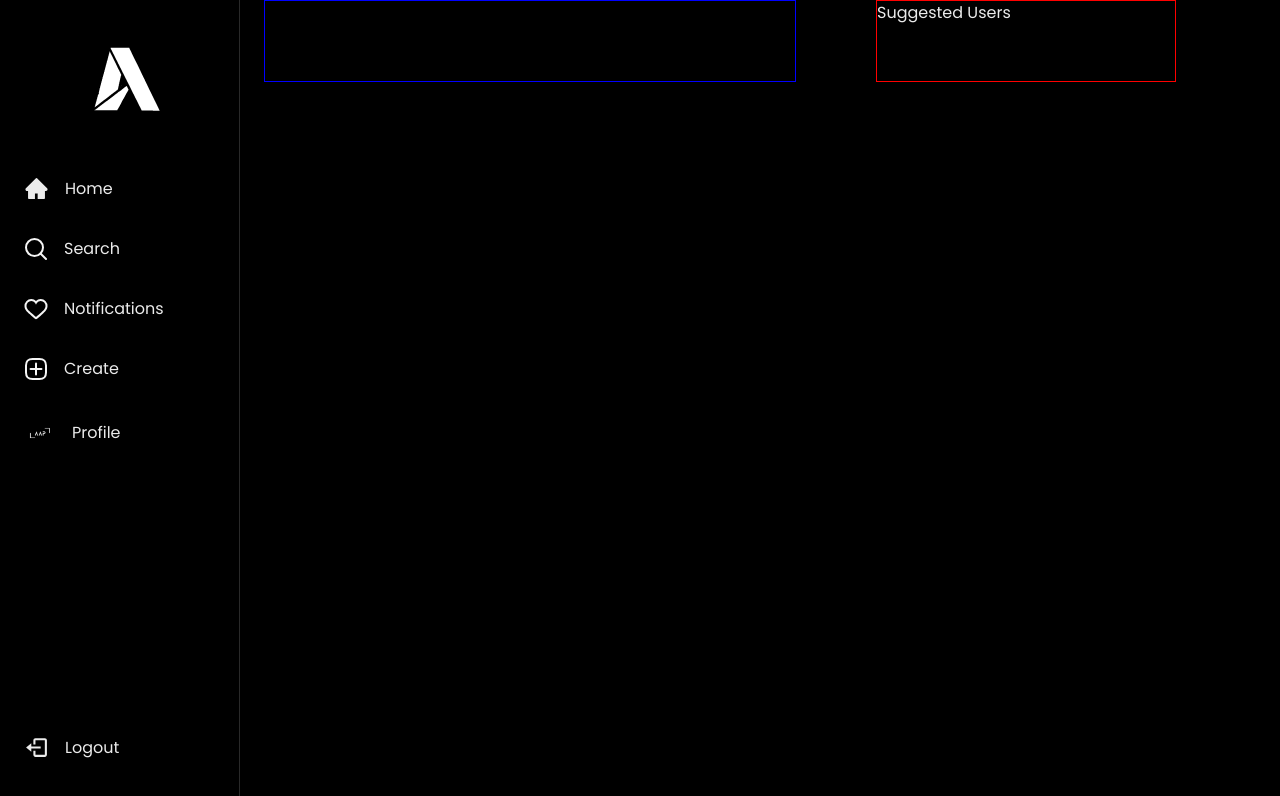
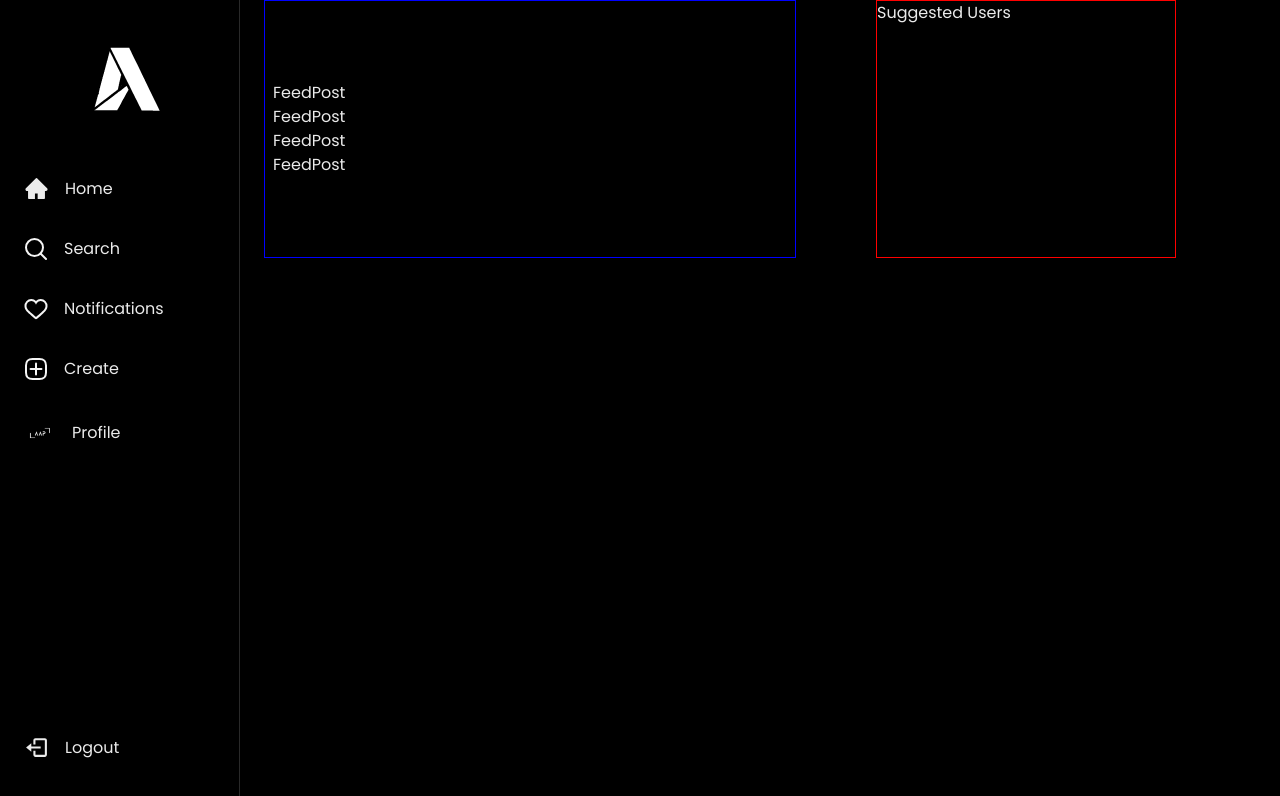
Before and after one commit to albertnanda19/AlSnap, a React (Vite) app: page / in a window 1280 px wide. Shown: the top 796 px of the page. Built offline with nearby package versions, Linux system fonts and the light colour scheme.

Commit message:
initiate all feed posts components

```diff
--- /dev/null
+++ b/src/components/FeedPosts/FeedPost.jsx
@@ -0,0 +1,7 @@
+const FeedPost = () => {
+    return (
+        <div>FeedPost</div>
+    )
+}
+
+export default FeedPost
--- /dev/null
+++ b/src/components/FeedPosts/FeedPosts.jsx
@@ -0,0 +1,15 @@
+import { Container } from '@chakra-ui/react'
+import FeedPost from './FeedPost'
+
+const FeedPosts = () => {
+    return (
+        <Container maxW={"container.sm"} py={10} px={2}>
+            <FeedPost />
+            <FeedPost />
+            <FeedPost />
+            <FeedPost />
+        </Container>
+    )
+}
+
+export default FeedPosts
--- a/src/pages/Home.jsx
+++ b/src/pages/Home.jsx
@@ -1,11 +1,12 @@
 import { Box, Container, Flex } from "@chakra-ui/react";
+import FeedPosts from "../components/FeedPosts/FeedPosts";
 
 const Home = () => {
     return (
         <Container maxW={"container.lg"}>
             <Flex gap={20}>
                 <Box flex={2} py={10} border={"1px solid blue"}>
-                    {/* <FeedPosts /> */}
+                    <FeedPosts />
                 </Box>
                 <Box flex={3} mr={20} display={{ base: "none", lg: "block" }} maxW={"300px"} border={"1px solid red"}>
                     Suggested Users
```
Also changed, not shown: src/components/FeedPosts/PostFooter.jsx (added, +7 -0 lines), src/components/FeedPosts/PostHeader.jsx (added, +7 -0 lines).
